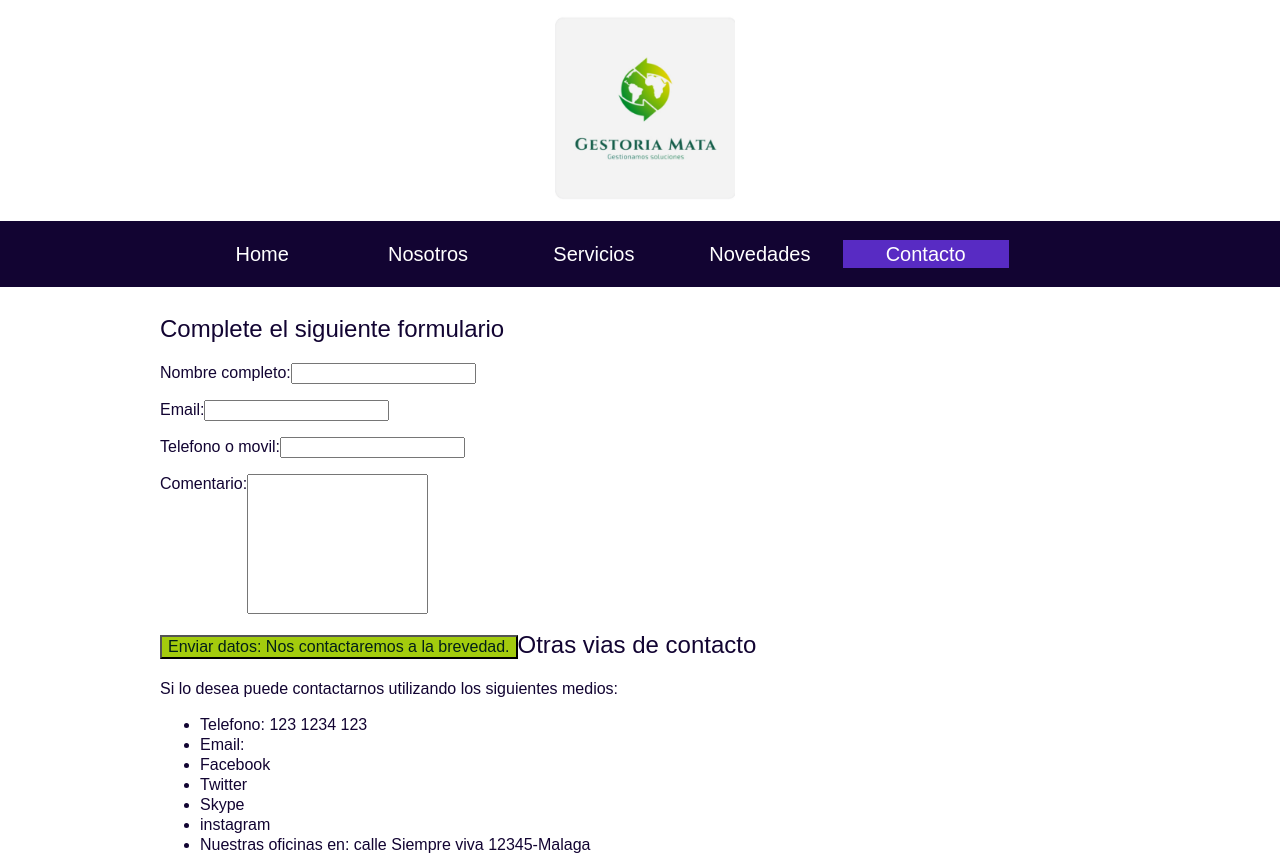
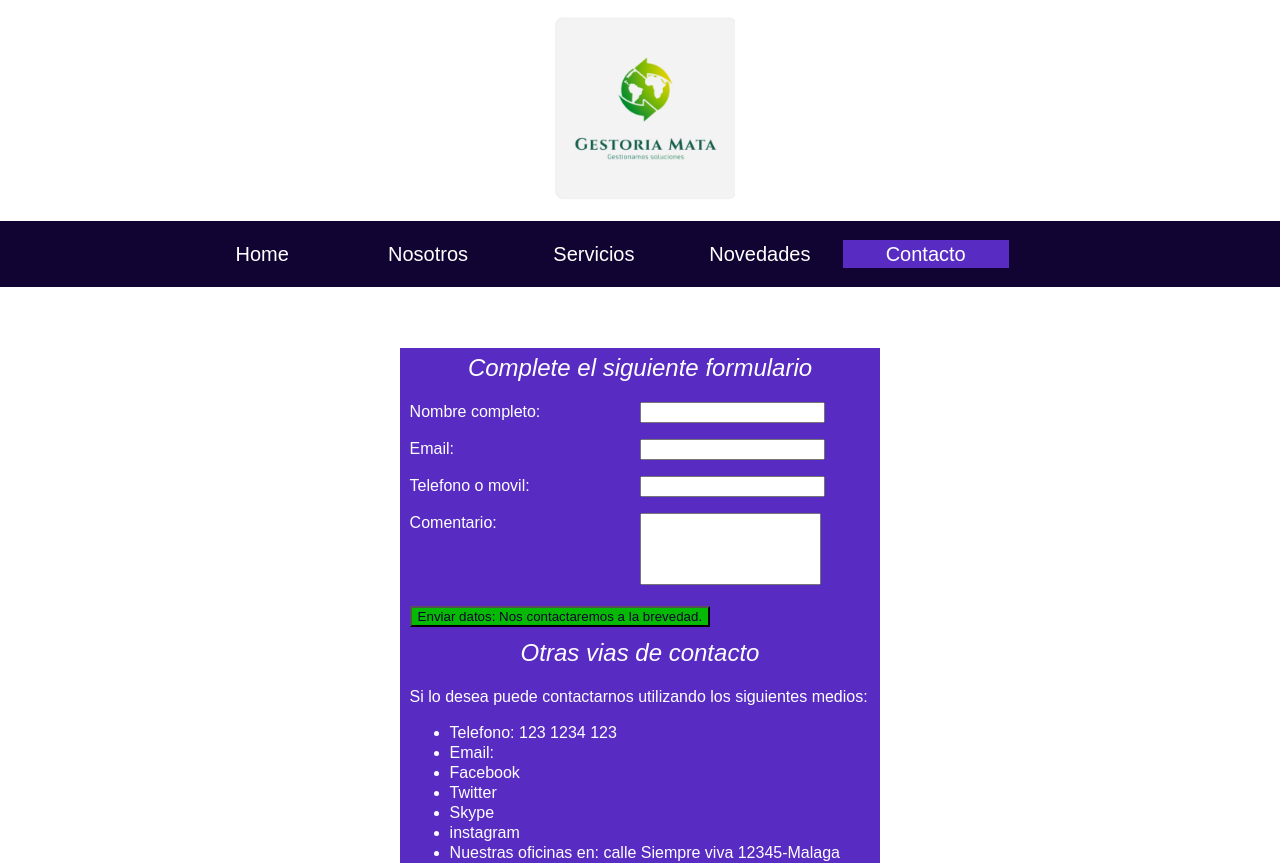
Before and after one commit to GriseldaGMata/frontend, a React (Create React App) app: page /contacto in a window 1280 px wide. Shown: the top 863 px of the page. Built offline with nearby package versions, Linux system fonts and the light colour scheme.

Commit message:
estilo contacto

```diff
--- a/src/styles/components/pages/ContactoPage.css
+++ b/src/styles/components/pages/ContactoPage.css
@@ -1,64 +1,58 @@
 /* inicio contacto */
-.columna {
-   overflow: hidden;
+.container{
+  border-style: none ;
+  display: flex;
+  align-content: space-between;
+  justify-content: space-around;
+  align-items: flex-start;
+  /* background-color: #05b905; */
+
+
+}
+.box{
+ margin: 3%;
+ width: 50%;
+ align-items: auto;
+ flex-direction: row;
+ flex-wrap: nowrap;
+ background-color: rgb(88, 43, 195);
   }
 
-  .columnaizquierda
-  .columnaderecha{
-    width: 50%;
-    box-sizing:border-box;
+.izquierda{
+margin: 2%;
+color: white;
 }
 
-  /* .columna .columnaizquierda {
-    /* border-right: 1px solid rgb(88,43,195); */
-  /* } */ */
-  .columna .columnaderecha p {
-    font-size: 0.5em;
-    /* margin-left: 55%; */
-    /* border-left: 2px solid #a3cc0d; */
+.derecha{
 
-  }
- .columnaderecha {
-    width: 65%;
-    padding-right: 2em;
-  }
-  .columnaizquierda{
-    width: 35%;
-  }
-  .columna .columnaderecha ul li {
-    font: size 0.8em;
-
+  margin: 2%;
+  margin-top: 2%;
+  color: white;
  }
 .formulario label {
     vertical-align: top;
-    /* width: 30%; */
+    width: 50%;
     display: inline-block;
-  }
-  .formulario input .formulario textarea {
-    background-color: rgb(118, 79, 224);
-    border-radius: 2px;
-    border: 1px solid #999;
-    padding: 0.4em 0.6em;
-    font-size: 0.8em;
-    color: rgb(24, 159, 9);
-    /* width: 40%; */
-  }
-
-  .formulario input[type="submit"] {
-    background-color: #a3cc0d;
-    box-shadow: #a3cc0d;
-    color: rgb(2, 31, 24);
-    font-size: 1em;
-    width: auto;
-    float: left;
   }
 
  .formulario textarea {
     resize: none;
-    height: 10em;
+    height: 5em;
   }
-  .formulario .acciones {
+
+  /* .formulario .acciones {
+    text-align: center;
+  }  */
+ .boton{
+   color: rgb(18, 4, 50);
+   background-color: #05b905;
+ }
+ h2{
+   color:white ;
+   font-style: italic;
    text-align: center;
  }
 
-  /* fin contacto */
+ h2 p ul{
+  font-family: "Raleway",sans-serif;
+ }
```
Lines whose indentation alone changed are shown as unchanged.
